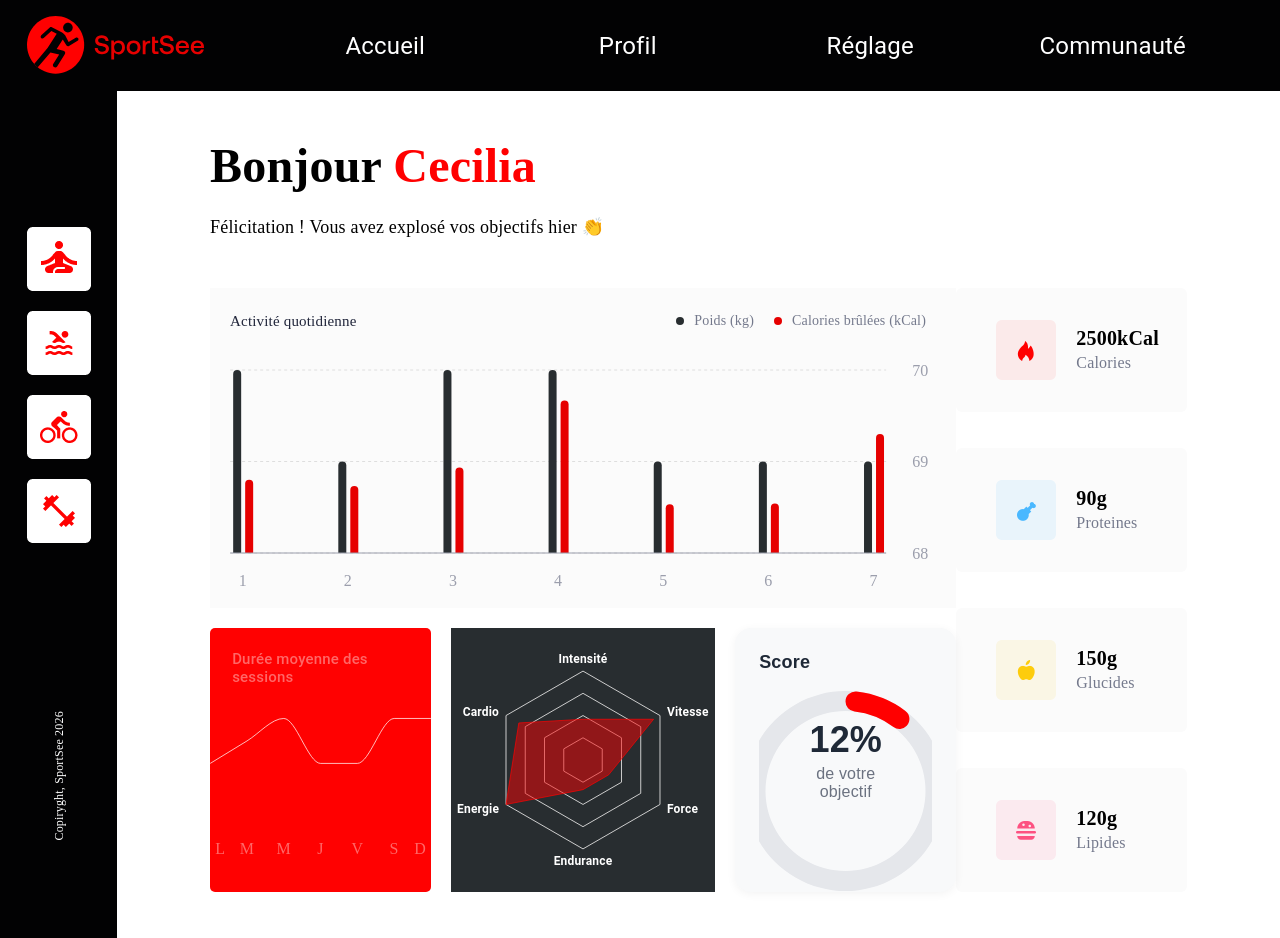
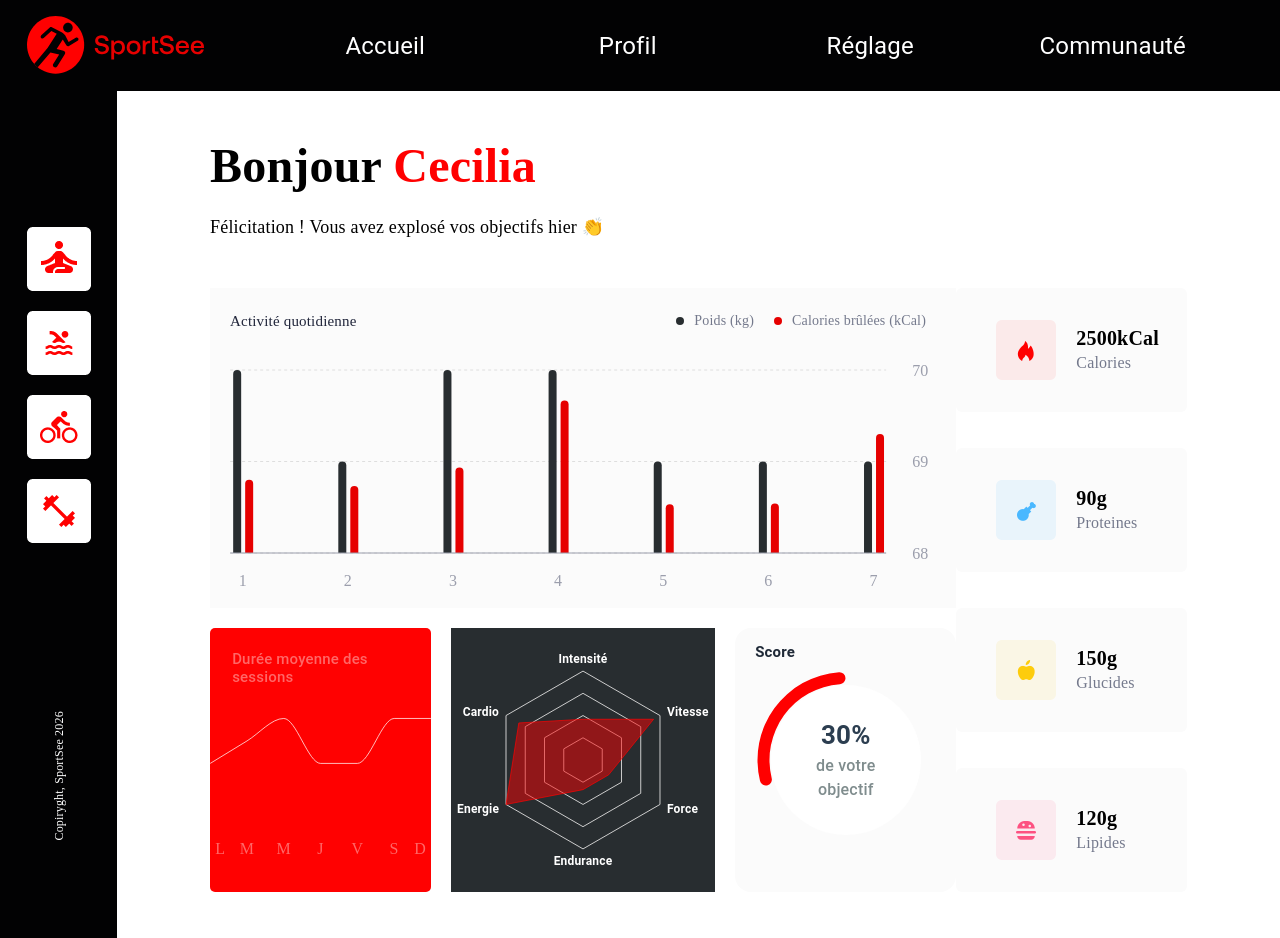
Before and after one commit to gandrica/OC-P12-SportSee, a React (Vite) app: page / in a window 1280 px wide. Built offline with nearby package versions, Linux system fonts and the light colour scheme; some icons are missing.

Commit message:
MAJ logique et mise en page du composant PerformanceChart

```diff
--- a/src/components/charts/KindChart.jsx
+++ b/src/components/charts/KindChart.jsx
@@ -25,7 +25,6 @@ function KindChart({ userPerformanceData }) {
       dataTransfromed[3],
       dataTransfromed[1],
     ];
-    console.log(dataTransfromed);
     return dataTransfromed;
   }
   transformData(userPerformanceData[0]?.data);
--- a/src/components/charts/PerformanceChart.jsx
+++ b/src/components/charts/PerformanceChart.jsx
@@ -1,117 +1,51 @@
 import React from "react";
 import { PieChart, Pie, Cell, ResponsiveContainer } from "recharts";
 
-const PerformanceChart = () => {
-  // 1. Mock des données
-  const scoreValue = 12;
-  const maxValue = 100;
+import styles from "./PerformanceChart.module.scss";
 
-  const progressData = [
-    { name: "Progression", value: scoreValue },
-    { name: "Reste", value: maxValue - scoreValue },
+function PerformanceChart({ userMainData }) {
+  const score = userMainData?.score * 100 || 0;
+  const data = [
+    { name: "Score", value: score },
+    { name: "Reste", value: 100 - score },
   ];
 
-  const backgroundData = [{ name: "Fond", value: maxValue }];
-
-  // 2. Configuration pour un cercle COMPLET commençant en haut (à 12h)
-  // Dans Recharts : 90° = Haut, et on descend jusqu'à -270° pour faire un tour complet (360°) dans le sens horaire
-  const startAngle = 90;
-  const endAngle = -270;
+  const COLORS = ["#FF0000", "transparent"];
 
   return (
-    <div
-      style={{
-        width: "100%",
-        height: "100%",
-        backgroundColor: "#f8f9fa", // Fond de la carte
-        borderRadius: "16px",
-        padding: "24px",
-        position: "relative",
-        fontFamily: "sans-serif",
-        boxShadow: "0 2px 10px rgba(0,0,0,0.05)",
-      }}
-    >
-      {/* Titre */}
-      <h3
-        style={{
-          margin: 0,
-          color: "#1f2937",
-          fontSize: "18px",
-          fontWeight: "bold",
-        }}
-      >
-        Score
-      </h3>
-
-      <div style={{ width: "100%", height: "100%", marginTop: "10px" }}>
-        <ResponsiveContainer width="100%" height="100%">
+    <div className={styles.performanceChartContainer}>
+      <h3 className={styles.title}>Score</h3>
+      {/* Le cercle blanc central avec le texte */}
+      <div className={styles.cercle}>
+        <span className={styles.percentage}>{score}%</span>
+        <span className={styles.text}>de votre</span>
+        <span className={styles.text}>objectif</span>
+      </div>
+      {/* Le graphique Recharts superposé */}
+      <div className={styles.chartContainer}>
+        <ResponsiveContainer>
           <PieChart>
-            {/* A. La piste grise complète en arrière-plan */}
             <Pie
-              data={backgroundData}
+              data={data}
               cx="50%"
-              cy="50%" // Repositionné au centre vertical exact
-              innerRadius={80}
-              outerRadius={100}
-              startAngle={startAngle}
-              endAngle={endAngle}
+              cy="50%"
+              innerRadius={76}
+              outerRadius={88}
+              startAngle={90}
+              endAngle={450}
               dataKey="value"
               stroke="none"
-              fill="#e5e7eb" // Couleur de la piste de fond (gris clair)
-              isAnimationActive={false}
-            />
-
-            {/* B. La jauge de progression rouge */}
-            <Pie
-              data={progressData}
-              cx="50%"
-              cy="50%" // Repositionné au centre vertical exact
-              innerRadius={80}
-              outerRadius={100}
-              startAngle={startAngle}
-              endAngle={endAngle}
-              dataKey="value"
-              stroke="none"
-              cornerRadius={10} // Conserve les bords arrondis
+              cornerRadius={20}
             >
-              <Cell key="cell-progress" fill="#ff0000" /> {/* Rouge */}
-              <Cell key="cell-empty" fill="transparent" />{" "}
-              {/* Le reste du cercle reste transparent */}
+              {data.map((entry, index) => (
+                <Cell key={`cell-${index}`} fill={COLORS[index]} />
+              ))}
             </Pie>
           </PieChart>
         </ResponsiveContainer>
       </div>
-
-      {/* 3. Le texte parfaitement centré au milieu du cercle */}
-      <div
-        style={{
-          position: "absolute",
-          top: "50%", // Centrage exact sur l'axe Y
-          left: "50%", // Centrage exact sur l'axe X
-          transform: "translate(-50%, -50%)",
-          textAlign: "center",
-          display: "flex",
-          flexDirection: "column",
-          alignItems: "center",
-        }}
-      >
-        <span
-          style={{
-            fontSize: "36px",
-            fontWeight: "bold",
-            color: "#1f2937",
-            lineHeight: "1.2",
-          }}
-        >
-          {scoreValue}%
-        </span>
-        <span style={{ fontSize: "16px", color: "#6b7280", marginTop: "4px" }}>
-          de votre
-        </span>
-        <span style={{ fontSize: "16px", color: "#6b7280" }}>objectif</span>
-      </div>
     </div>
   );
-};
+}
 
 export default PerformanceChart;
--- a/src/components/charts/PerformanceChart.module.scss
+++ b/src/components/charts/PerformanceChart.module.scss
@@ -1,3 +1,52 @@
-.performanceChart {
+.performanceChartContainer {
   grid-area: performanceChart;
+  width: 100%;
+  height: 100%;
+  font-family: "Roboto", sans-serif;
+  background-color: #fbfbfb; // Fond de la carte
+  border-radius: 16px;
+  padding: 20px;
+  position: relative;
+
+  .title {
+    position: absolute;
+    top: 15px;
+    left: 20px;
+    font-size: 15px;
+    font-weight: bold;
+    color: #1f2937;
+  }
+  .cercle {
+    position: absolute;
+    top: 50%;
+    left: 50%;
+    transform: translate(-50%, -50%);
+    background-color: #ffffff;
+    width: 150px;
+    height: 150px;
+    display: flex;
+    flex-direction: column;
+    justify-content: center;
+    align-items: center;
+    z-index: 1;
+    border-radius: 50%;
+    .percentage {
+      font-size: 26px;
+      font-weight: 700;
+      color: #2c3e50;
+      line-height: 1.2;
+    }
+    .text {
+      margin-top: 5px;
+      font-size: 16px;
+      color: #7f8c8d;
+      font-weight: 500;
+    }
+  }
+  .chartContainer {
+    width: 100%;
+    height: 100%;
+    position: relative;
+    z-index: 2;
+  }
 }
```
